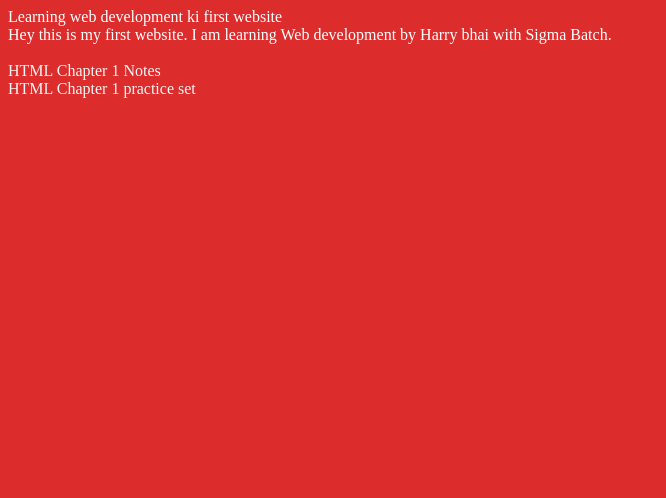
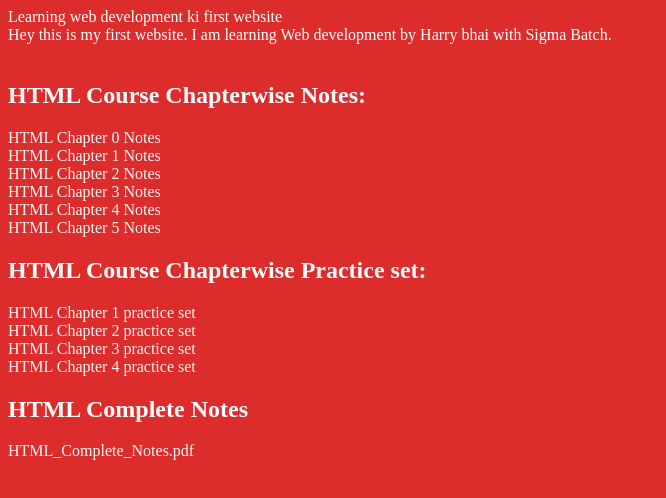
Before and after one commit to rajneeshkumar09/Sigma-Web-Development, a plain HTML site: page Video 2/index.html in a window 1280 px wide. Shown: the whole page, without its empty margins (0-666 px from the left). Drawn offline with Linux system fonts and the light colour scheme.

Commit message:
Video 2 Completed

```diff
--- a/Video 2/index.html
+++ b/Video 2/index.html
@@ -9,9 +9,27 @@
     <body>
         Learning web development ki first website <br>
         Hey this is my first website. I am learning Web development by Harry bhai with Sigma Batch. <br><br>
-        <a href="../Sources/pdfs/HTML ChapterWise Notes/Chapter 1/html_course_chapter1_.pdf" target="_blank">HTML Chapter 1 Notes </a> <br>
-        <a href="../Sources/pdfs/HTML ChapterWise Notes/Chapter 1/html_course_chapter_1_practice_set.pdf" target="_blank">HTML Chapter 1 practice set</a>
 
+        <h2>HTML Course Chapterwise Notes: </h2>
+        <div>
+            <a href="../Sources/pdfs/HTML ChapterWise Notes/Chapter 0/html_course_chapter_0.pdf" target="_blank">HTML Chapter 0 Notes </a> <br>
+            <a href="../Sources/pdfs/HTML ChapterWise Notes/Chapter 1/html_course_chapter1_.pdf" target="_blank">HTML Chapter 1 Notes </a> <br>
+            <a href="../Sources/pdfs/HTML ChapterWise Notes/Chapter 2/html_course_chapter_2.pdf" target="_blank">HTML Chapter 2 Notes </a> <br>
+            <a href="../Sources/pdfs/HTML ChapterWise Notes/Chapter 3/html_course_chapter_3.pdf" target="_blank">HTML Chapter 3 Notes </a> <br>
+            <a href="../Sources/pdfs/HTML ChapterWise Notes/Chapter 4/html_course_chapter_4.pdf" target="_blank">HTML Chapter 4 Notes </a> <br>
+            <a href="../Sources/pdfs/HTML ChapterWise Notes/Chapter 5/html_course_chapter_5.pdf" target="_blank">HTML Chapter 5 Notes </a>
+        </div>
+
+        <h2>HTML Course Chapterwise Practice set: </h2>
+        <div>
+            <a href="../Sources/pdfs/HTML ChapterWise Notes/Chapter 1/html_course_chapter_1_practice_set.pdf" target="_blank">HTML Chapter 1 practice set</a><br>
+            <a href="../Sources/pdfs/HTML ChapterWise Notes/Chapter 2/html_course_chapter_2_practice.pdf" target="_blank">HTML Chapter 2 practice set</a><br>
+            <a href="../Sources/pdfs/HTML ChapterWise Notes/Chapter 3/html_course_chapter_practice.pdf" target="_blank">HTML Chapter 3 practice set</a><br>
+            <a href="../Sources/pdfs/HTML ChapterWise Notes/Chapter 4/html_course_chapter_4_practice.pdf" target="_blank">HTML Chapter 4 practice set</a><br>
+        </div>
+
+        <h2>HTML Complete Notes</h2>
+        <a href="../Sources/pdfs/HTML Complete Notes/HTML_Complete_Notes.pdf">HTML_Complete_Notes.pdf</a>
         <script src="./script.js"></script>
     </body>
 </html>
```
